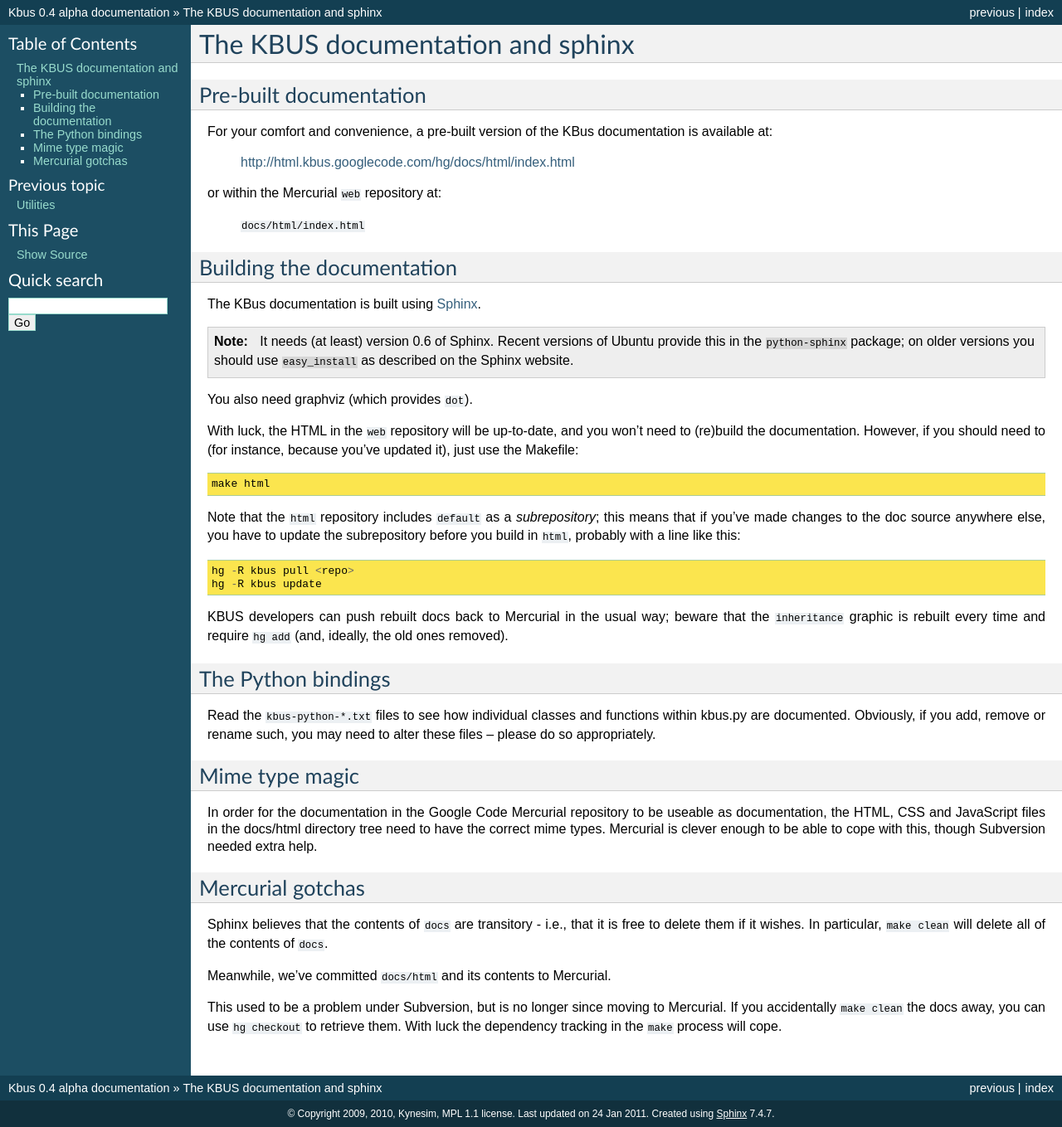
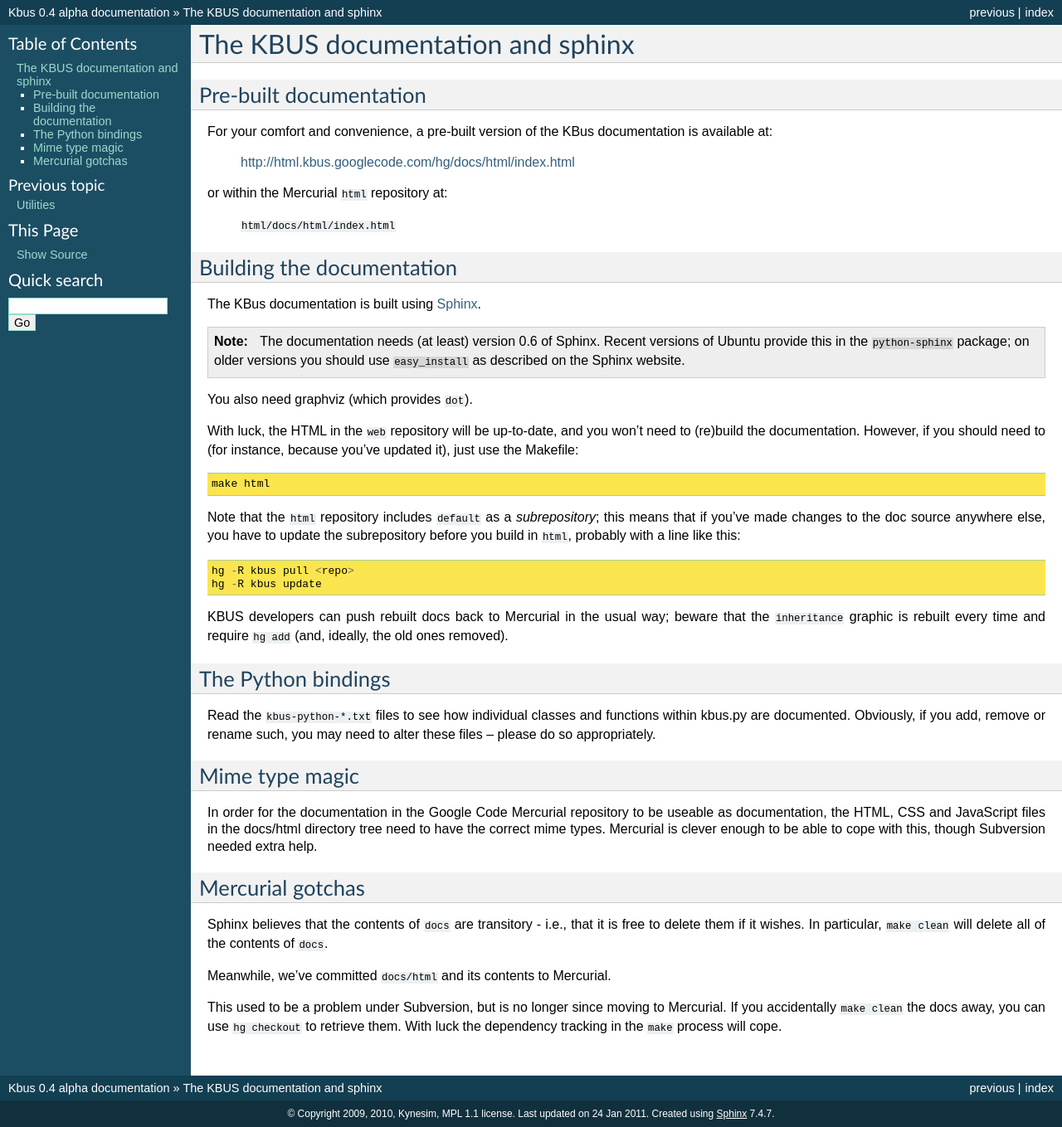
Before and after one commit to kynesim/kbus, a Sphinx documentation site: the page built from docs/docs.readme.txt, in a window 1280 px wide. Shown: the whole page at 83% size. Built offline with Sphinx 7.4.7, drawn with Linux system fonts in a browser that asks for light colours.

Commit message:
Docs tweaks:
- rename docs/docs.txt to specification.txt
- fix repo name in docs.readme.txt

--HG--
rename : docs/docs.txt => docs/specification.txt

```diff
--- a/docs/docs.readme.txt
+++ b/docs/docs.readme.txt
@@ -9,15 +9,16 @@
 
     http://html.kbus.googlecode.com/hg/docs/html/index.html
 
-or within the Mercurial ``web`` repository at:
+or within the Mercurial ``html`` repository at:
 
-    ``docs/html/index.html``
+    ``html/docs/html/index.html``
 
 Building the documentation
 --------------------------
 The KBus documentation is built using Sphinx_.
 
-.. note:: It needs (at least) version 0.6 of Sphinx.  Recent versions of
+.. note:: The documentation needs (at least) version 0.6 of Sphinx.
+	Recent versions of
 	Ubuntu provide this in the ``python-sphinx`` package; on older
 	versions you should use ``easy_install`` as described on the
 	Sphinx website.
--- a/docs/index.txt
+++ b/docs/index.txt
@@ -17,7 +17,7 @@
 
    simple_intro
    goldfish
-   docs
+   specification
    limpet
    kbus-python-messages
    kbus-python-ksocks
```
Also changed, not shown: docs/specification.txt (renamed from docs/docs.txt).
